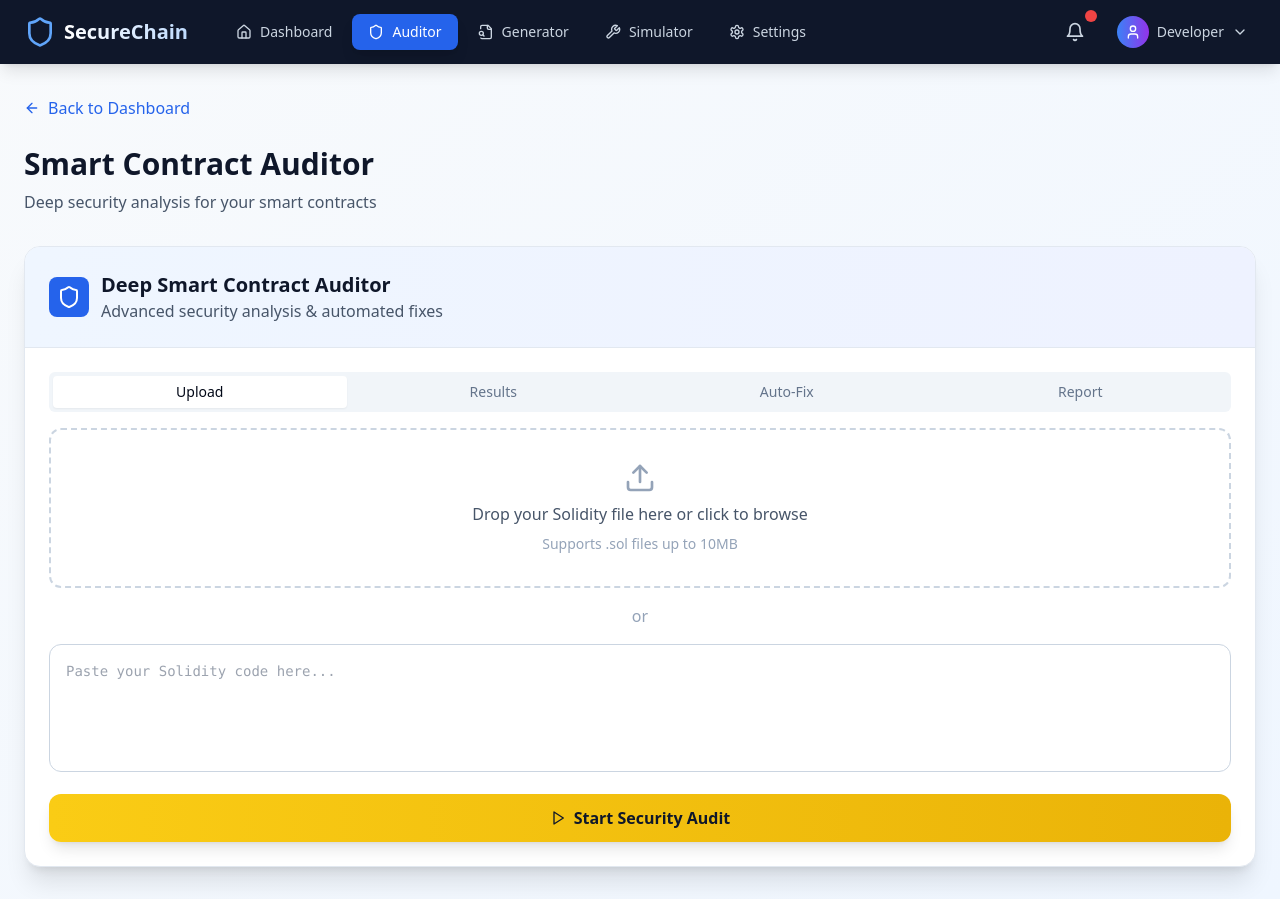
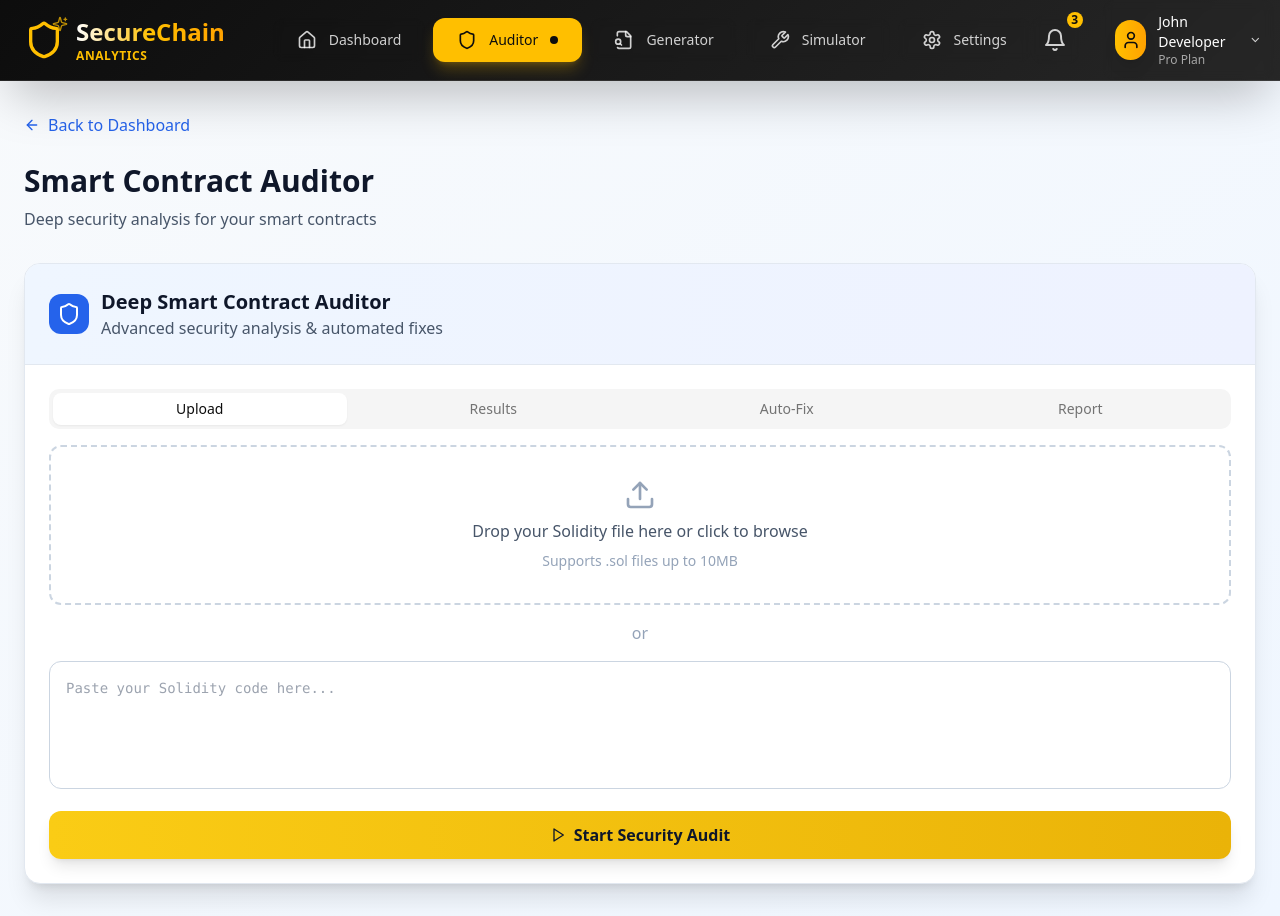
Before and after one commit to yuvraj055/aura-contract-guardian, a React (Vite) app: page /auditor in a window 1280 px wide. Built offline with nearby package versions, Linux system fonts and the light colour scheme.

Commit message:
Refine UI and improve aesthetics
Updated the UI to a yellow, white, and black theme. Improved the overall format and made the UI more attractive and professional.

```diff
--- a/src/components/Navigation.tsx
+++ b/src/components/Navigation.tsx
@@ -1,5 +1,6 @@
+
 import React, { useState } from 'react';
-import { Shield, Home, FileSearch, Wrench, Settings, User, Bell, ChevronDown } from 'lucide-react';
+import { Shield, Home, FileSearch, Wrench, Settings, User, Bell, ChevronDown, Sparkles } from 'lucide-react';
 import { Link, useLocation } from 'react-router-dom';
 
 export const Navigation = () => {
@@ -15,74 +16,98 @@ export const Navigation = () => {
   ];
 
   return (
-    <nav className="bg-slate-900 text-white shadow-lg sticky top-0 z-40">
+    <nav className="gradient-dark text-white shadow-2xl sticky top-0 z-50 border-b border-white/10">
       <div className="container mx-auto px-6">
-        <div className="flex items-center justify-between h-16">
-          <div className="flex items-center space-x-8">
-            <Link to="/" className="flex items-center space-x-2 cursor-pointer">
-              <Shield className="h-8 w-8 text-blue-400" />
-              <span className="text-xl font-bold bg-gradient-to-r from-white to-blue-200 bg-clip-text text-transparent">
+        <div className="flex items-center justify-between h-20">
+          <div className="flex items-center space-x-12">
+            <Link to="/" className="flex items-center space-x-3 group cursor-pointer">
+              <div className="relative">
+                <Shield className="h-10 w-10 text-primary" />
+                <Sparkles className="h-4 w-4 text-primary absolute -top-1 -right-1 animate-pulse" />
+              </div>
+              <div>
+                <span className="text-2xl font-bold bg-gradient-to-r from-white via-primary to-warning bg-clip-text text-transparent">
                   SecureChain
                 </span>
+                <div className="text-xs text-primary font-semibold tracking-wider">ANALYTICS</div>
+              </div>
             </Link>
 
-            <div className="hidden md:flex space-x-1">
+            <div className="hidden lg:flex space-x-2">
               {navItems.map((item) => (
                 <Link
                   key={item.name}
                   to={item.path}
-                  className={`flex items-center space-x-2 px-4 py-2 rounded-lg text-sm font-medium transition-all duration-200 ${
+                  className={`group flex items-center space-x-3 px-6 py-3 rounded-xl text-sm font-medium transition-all duration-300 ${
                     location.pathname === item.path
-                      ? 'bg-blue-600 text-white shadow-lg'
-                      : 'text-slate-300 hover:text-white hover:bg-slate-700'
+                      ? 'bg-primary text-primary-foreground shadow-lg shadow-primary/25'
+                      : 'text-white/80 hover:text-white hover:bg-white/10 backdrop-blur-sm'
                   }`}
                 >
-                  <item.icon className="h-4 w-4" />
+                  <item.icon className="h-5 w-5" />
                   <span>{item.name}</span>
+                  {location.pathname === item.path && (
+                    <div className="w-2 h-2 bg-primary-foreground rounded-full animate-pulse"></div>
+                  )}
                 </Link>
               ))}
             </div>
           </div>
 
-          <div className="flex items-center space-x-4">
+          <div className="flex items-center space-x-6">
             {/* Notifications */}
-            <button className="relative p-2 rounded-lg text-slate-300 hover:text-white hover:bg-slate-700 transition-colors">
-              <Bell className="h-5 w-5" />
-              <div className="absolute -top-1 -right-1 w-3 h-3 bg-red-500 rounded-full"></div>
+            <button className="relative p-3 rounded-xl text-white/80 hover:text-white hover:bg-white/10 transition-all duration-300 backdrop-blur-sm">
+              <Bell className="h-6 w-6" />
+              <div className="absolute -top-1 -right-1 w-4 h-4 bg-primary rounded-full flex items-center justify-center">
+                <span className="text-xs font-bold text-primary-foreground">3</span>
+              </div>
             </button>
 
             {/* Profile Dropdown */}
             <div className="relative">
               <button
                 onClick={() => setShowProfileMenu(!showProfileMenu)}
-                className="flex items-center space-x-2 p-2 rounded-lg text-slate-300 hover:text-white hover:bg-slate-700 transition-colors"
+                className="group flex items-center space-x-3 p-3 rounded-xl text-white/80 hover:text-white hover:bg-white/10 transition-all duration-300 backdrop-blur-sm"
               >
-                <div className="w-8 h-8 bg-gradient-to-r from-blue-500 to-purple-600 rounded-full flex items-center justify-center">
-                  <User className="h-4 w-4 text-white" />
+                <div className="w-10 h-10 bg-gradient-to-r from-primary to-warning rounded-full flex items-center justify-center shadow-lg">
+                  <User className="h-5 w-5 text-primary-foreground" />
                 </div>
-                <span className="hidden sm:block text-sm">Developer</span>
-                <ChevronDown className="h-4 w-4" />
+                <div className="hidden sm:block text-left">
+                  <div className="text-sm font-medium text-white">John Developer</div>
+                  <div className="text-xs text-white/60">Pro Plan</div>
+                </div>
+                <ChevronDown className="h-4 w-4 transition-transform group-hover:rotate-180" />
               </button>
 
               {showProfileMenu && (
-                <div className="absolute right-0 mt-2 w-48 bg-white rounded-lg shadow-xl border border-slate-200 py-2 z-50">
-                  <div className="px-4 py-2 border-b border-slate-200">
-                    <div className="text-sm font-medium text-slate-900">John Developer</div>
-                    <div className="text-xs text-slate-500">john@example.com</div>
+                <div className="absolute right-0 mt-3 w-64 glass-effect rounded-2xl shadow-2xl border border-white/20 py-3 z-50">
+                  <div className="px-6 py-4 border-b border-white/10">
+                    <div className="flex items-center space-x-3">
+                      <div className="w-12 h-12 bg-gradient-to-r from-primary to-warning rounded-full flex items-center justify-center">
+                        <User className="h-6 w-6 text-primary-foreground" />
                       </div>
-                  <button className="w-full text-left px-4 py-2 text-sm text-slate-700 hover:bg-slate-100">
+                      <div>
+                        <div className="text-sm font-semibold text-foreground">John Developer</div>
+                        <div className="text-xs text-muted-foreground">john@example.com</div>
+                        <div className="text-xs text-primary font-medium">Pro Plan • 30 days left</div>
+                      </div>
+                    </div>
+                  </div>
+                  <div className="py-2">
+                    <button className="w-full text-left px-6 py-3 text-sm text-foreground hover:bg-accent/50 transition-colors">
                       Profile Settings
                     </button>
-                  <button className="w-full text-left px-4 py-2 text-sm text-slate-700 hover:bg-slate-100">
-                    Billing
+                    <button className="w-full text-left px-6 py-3 text-sm text-foreground hover:bg-accent/50 transition-colors">
+                      Billing & Usage
                     </button>
-                  <button className="w-full text-left px-4 py-2 text-sm text-slate-700 hover:bg-slate-100">
+                    <button className="w-full text-left px-6 py-3 text-sm text-foreground hover:bg-accent/50 transition-colors">
                       API Keys
                     </button>
-                  <hr className="my-1" />
-                  <button className="w-full text-left px-4 py-2 text-sm text-red-600 hover:bg-red-50">
+                    <hr className="my-2 border-border" />
+                    <button className="w-full text-left px-6 py-3 text-sm text-destructive hover:bg-destructive/10 transition-colors">
                       Sign Out
                     </button>
+                  </div>
                 </div>
               )}
             </div>
@@ -91,19 +116,19 @@ export const Navigation = () => {
       </div>
 
       {/* Mobile Menu */}
-      <div className="md:hidden border-t border-slate-700">
-        <div className="px-6 py-2 space-y-1">
+      <div className="lg:hidden border-t border-white/10 bg-black/20 backdrop-blur-sm">
+        <div className="px-6 py-4 space-y-2">
           {navItems.map((item) => (
             <Link
               key={item.name}
               to={item.path}
-              className={`w-full flex items-center space-x-2 px-3 py-2 rounded-lg text-sm font-medium transition-all duration-200 ${
+              className={`w-full flex items-center space-x-3 px-4 py-3 rounded-xl text-sm font-medium transition-all duration-300 ${
                 location.pathname === item.path
-                  ? 'bg-blue-600 text-white'
-                  : 'text-slate-300 hover:text-white hover:bg-slate-700'
+                  ? 'bg-primary text-primary-foreground shadow-lg'
+                  : 'text-white/80 hover:text-white hover:bg-white/10'
               }`}
             >
-              <item.icon className="h-4 w-4" />
+              <item.icon className="h-5 w-5" />
               <span>{item.name}</span>
             </Link>
           ))}
--- a/src/index.css
+++ b/src/index.css
@@ -1,96 +1,95 @@
+
 @tailwind base;
 @tailwind components;
 @tailwind utilities;
 
-/* Definition of the design system. All colors, gradients, fonts, etc should be defined here.
-All colors MUST be HSL.
-*/
+/* Yellow, White, and Black Professional Theme */
 
 @layer base {
   :root {
     --background: 0 0% 100%;
-    --foreground: 222.2 84% 4.9%;
+    --foreground: 0 0% 5%;
 
     --card: 0 0% 100%;
-    --card-foreground: 222.2 84% 4.9%;
+    --card-foreground: 0 0% 5%;
 
     --popover: 0 0% 100%;
-    --popover-foreground: 222.2 84% 4.9%;
+    --popover-foreground: 0 0% 5%;
 
-    --primary: 222.2 47.4% 11.2%;
-    --primary-foreground: 210 40% 98%;
+    --primary: 45 100% 50%;
+    --primary-foreground: 0 0% 5%;
 
-    --secondary: 210 40% 96.1%;
-    --secondary-foreground: 222.2 47.4% 11.2%;
+    --secondary: 45 100% 95%;
+    --secondary-foreground: 0 0% 10%;
 
-    --muted: 210 40% 96.1%;
-    --muted-foreground: 215.4 16.3% 46.9%;
+    --muted: 0 0% 96%;
+    --muted-foreground: 0 0% 45%;
 
-    --accent: 210 40% 96.1%;
-    --accent-foreground: 222.2 47.4% 11.2%;
+    --accent: 45 100% 92%;
+    --accent-foreground: 0 0% 5%;
 
-    --destructive: 0 84.2% 60.2%;
-    --destructive-foreground: 210 40% 98%;
+    --destructive: 0 84% 60%;
+    --destructive-foreground: 0 0% 98%;
 
-    --border: 214.3 31.8% 91.4%;
-    --input: 214.3 31.8% 91.4%;
-    --ring: 222.2 84% 4.9%;
+    --border: 0 0% 88%;
+    --input: 0 0% 88%;
+    --ring: 45 100% 50%;
 
-    --radius: 0.5rem;
+    --radius: 0.75rem;
 
-    --sidebar-background: 0 0% 98%;
+    --sidebar-background: 0 0% 5%;
+    --sidebar-foreground: 0 0% 95%;
+    --sidebar-primary: 45 100% 50%;
+    --sidebar-primary-foreground: 0 0% 5%;
+    --sidebar-accent: 0 0% 10%;
+    --sidebar-accent-foreground: 0 0% 95%;
+    --sidebar-border: 0 0% 15%;
+    --sidebar-ring: 45 100% 50%;
 
-    --sidebar-foreground: 240 5.3% 26.1%;
+    --warning: 38 100% 50%;
+    --warning-foreground: 0 0% 5%;
 
-    --sidebar-primary: 240 5.9% 10%;
-
-    --sidebar-primary-foreground: 0 0% 98%;
-
-    --sidebar-accent: 240 4.8% 95.9%;
-
-    --sidebar-accent-foreground: 240 5.9% 10%;
-
-    --sidebar-border: 220 13% 91%;
-
-    --sidebar-ring: 217.2 91.2% 59.8%;
+    --success: 120 100% 25%;
+    --success-foreground: 0 0% 98%;
   }
 
   .dark {
-    --background: 222.2 84% 4.9%;
-    --foreground: 210 40% 98%;
+    --background: 0 0% 5%;
+    --foreground: 0 0% 98%;
 
-    --card: 222.2 84% 4.9%;
-    --card-foreground: 210 40% 98%;
+    --card: 0 0% 8%;
+    --card-foreground: 0 0% 98%;
 
-    --popover: 222.2 84% 4.9%;
-    --popover-foreground: 210 40% 98%;
+    --popover: 0 0% 8%;
+    --popover-foreground: 0 0% 98%;
 
-    --primary: 210 40% 98%;
-    --primary-foreground: 222.2 47.4% 11.2%;
+    --primary: 45 100% 55%;
+    --primary-foreground: 0 0% 5%;
 
-    --secondary: 217.2 32.6% 17.5%;
-    --secondary-foreground: 210 40% 98%;
+    --secondary: 0 0% 12%;
+    --secondary-foreground: 0 0% 98%;
 
-    --muted: 217.2 32.6% 17.5%;
-    --muted-foreground: 215 20.2% 65.1%;
+    --muted: 0 0% 12%;
+    --muted-foreground: 0 0% 65%;
 
-    --accent: 217.2 32.6% 17.5%;
-    --accent-foreground: 210 40% 98%;
+    --accent: 0 0% 15%;
+    --accent-foreground: 0 0% 98%;
 
-    --destructive: 0 62.8% 30.6%;
-    --destructive-foreground: 210 40% 98%;
+    --destructive: 0 62% 30%;
+    --destructive-foreground: 0 0% 98%;
 
-    --border: 217.2 32.6% 17.5%;
-    --input: 217.2 32.6% 17.5%;
-    --ring: 212.7 26.8% 83.9%;
-    --sidebar-background: 240 5.9% 10%;
-    --sidebar-foreground: 240 4.8% 95.9%;
-    --sidebar-primary: 224.3 76.3% 48%;
-    --sidebar-primary-foreground: 0 0% 100%;
-    --sidebar-accent: 240 3.7% 15.9%;
-    --sidebar-accent-foreground: 240 4.8% 95.9%;
-    --sidebar-border: 240 3.7% 15.9%;
-    --sidebar-ring: 217.2 91.2% 59.8%;
+    --border: 0 0% 15%;
+    --input: 0 0% 15%;
+    --ring: 45 100% 55%;
+
+    --sidebar-background: 0 0% 3%;
+    --sidebar-foreground: 0 0% 95%;
+    --sidebar-primary: 45 100% 55%;
+    --sidebar-primary-foreground: 0 0% 5%;
+    --sidebar-accent: 0 0% 8%;
+    --sidebar-accent-foreground: 0 0% 95%;
+    --sidebar-border: 0 0% 12%;
+    --sidebar-ring: 45 100% 55%;
   }
 }
 
@@ -101,5 +100,24 @@ All colors MUST be HSL.
 
   body {
     @apply bg-background text-foreground;
+    font-feature-settings: "rlig" 1, "calt" 1;
+  }
+
+  .gradient-yellow {
+    background: linear-gradient(135deg, hsl(45 100% 60%) 0%, hsl(38 100% 50%) 100%);
+  }
+
+  .gradient-dark {
+    background: linear-gradient(135deg, hsl(0 0% 5%) 0%, hsl(0 0% 15%) 100%);
+  }
+
+  .glass-effect {
+    backdrop-filter: blur(10px);
+    background: rgba(255, 255, 255, 0.95);
+    border: 1px solid rgba(255, 255, 255, 0.2);
+  }
+
+  .shadow-glow {
+    box-shadow: 0 0 20px rgba(255, 235, 59, 0.3);
   }
 }
--- a/tailwind.config.ts
+++ b/tailwind.config.ts
@@ -1,3 +1,4 @@
+
 import type { Config } from "tailwindcss";
 
 export default {
@@ -61,6 +62,14 @@ export default {
 					'accent-foreground': 'hsl(var(--sidebar-accent-foreground))',
 					border: 'hsl(var(--sidebar-border))',
 					ring: 'hsl(var(--sidebar-ring))'
+				},
+				warning: {
+					DEFAULT: 'hsl(var(--warning))',
+					foreground: 'hsl(var(--warning-foreground))'
+				},
+				success: {
+					DEFAULT: 'hsl(var(--success))',
+					foreground: 'hsl(var(--success-foreground))'
 				}
 			},
 			borderRadius: {
@@ -84,11 +93,20 @@ export default {
 					to: {
 						height: '0'
 					}
+				},
+				'glow': {
+					'0%, 100%': {
+						boxShadow: '0 0 20px rgba(255, 235, 59, 0.3)'
+					},
+					'50%': {
+						boxShadow: '0 0 40px rgba(255, 235, 59, 0.6)'
+					}
 				}
 			},
 			animation: {
 				'accordion-down': 'accordion-down 0.2s ease-out',
-				'accordion-up': 'accordion-up 0.2s ease-out'
+				'accordion-up': 'accordion-up 0.2s ease-out',
+				'glow': 'glow 2s ease-in-out infinite alternate'
 			}
 		}
 	},
```
Also changed, not shown: src/pages/Index.tsx (+141 -57 lines). Lines whose indentation alone changed are shown as unchanged.
